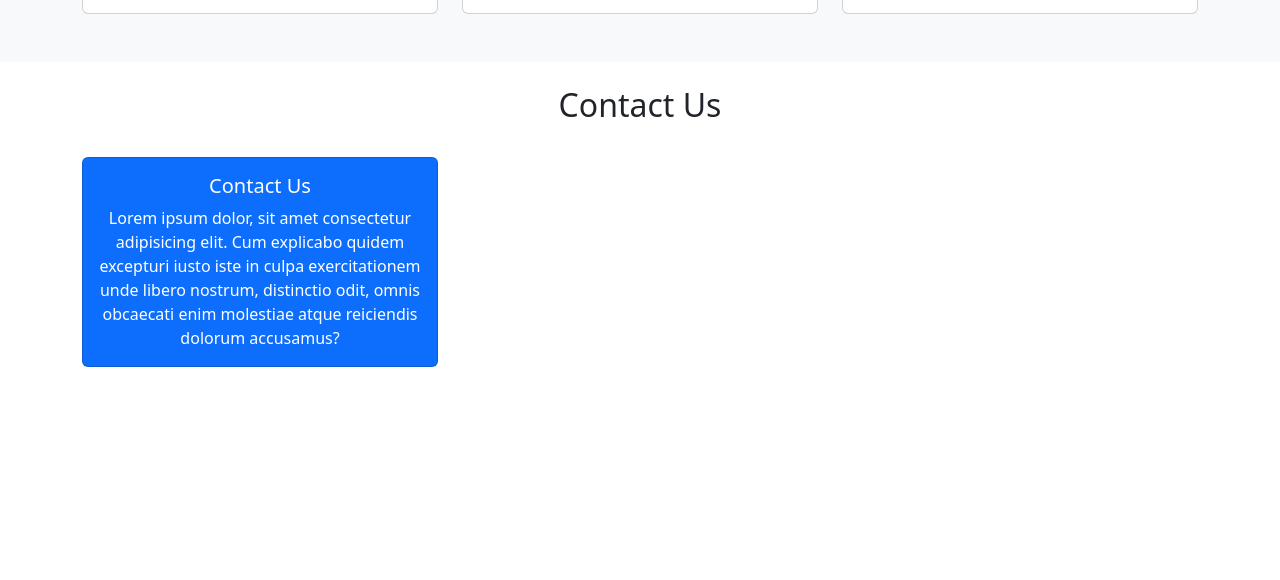
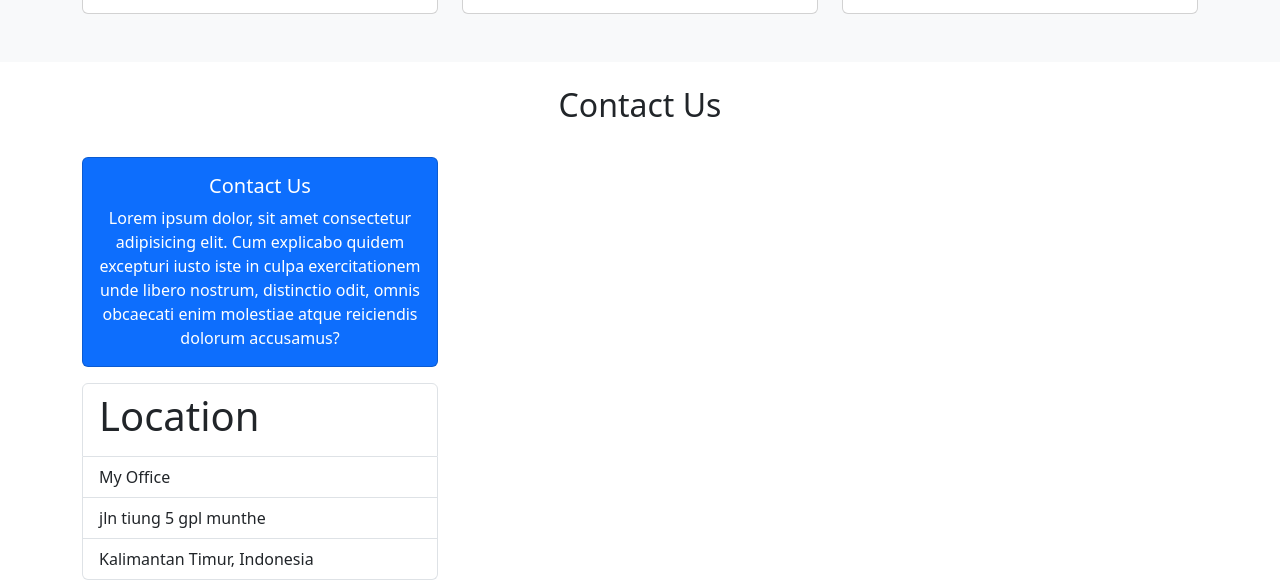
Before and after one commit to irwanpradana123/Learn-Portofolio, a plain HTML site: page index.html in a window 1280 px wide. Shown: the part 1882-2462 px from the top of the page. Before the commit the page ends 2364 px from the top, so only its background shows below. Drawn offline with nearby package versions, Linux system fonts and the light colour scheme.

Commit message:
Memberikan list group pada contact us

```diff
--- a/index.html
+++ b/index.html
@@ -168,6 +168,15 @@
                 molestiae atque reiciendis dolorum accusamus?</p>
             </div>
           </div>
+          <ul class="list-group">
+            <li class="list-group-item">
+              <h1>Location</h1>
+            </li>
+            <li class="list-group-item">My Office</li>
+            <li class="list-group-item">jln tiung 5 gpl munthe</li>
+            <li class="list-group-item">Kalimantan Timur, Indonesia</li>
+          </ul>
+
         </div>
       </div>
     </div>
```
